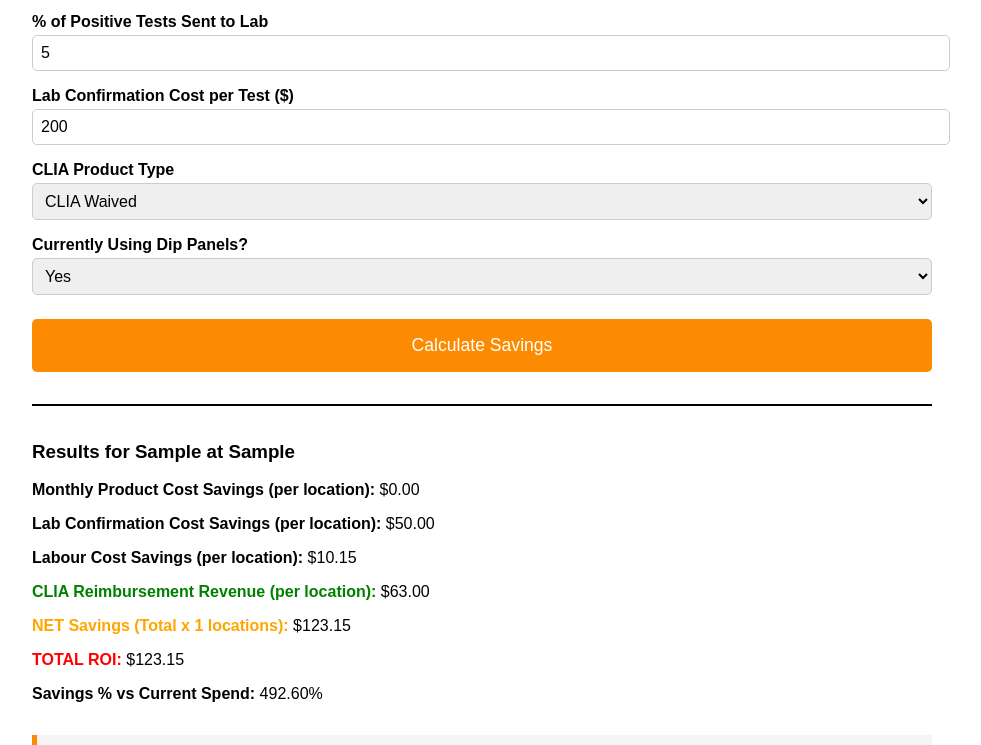
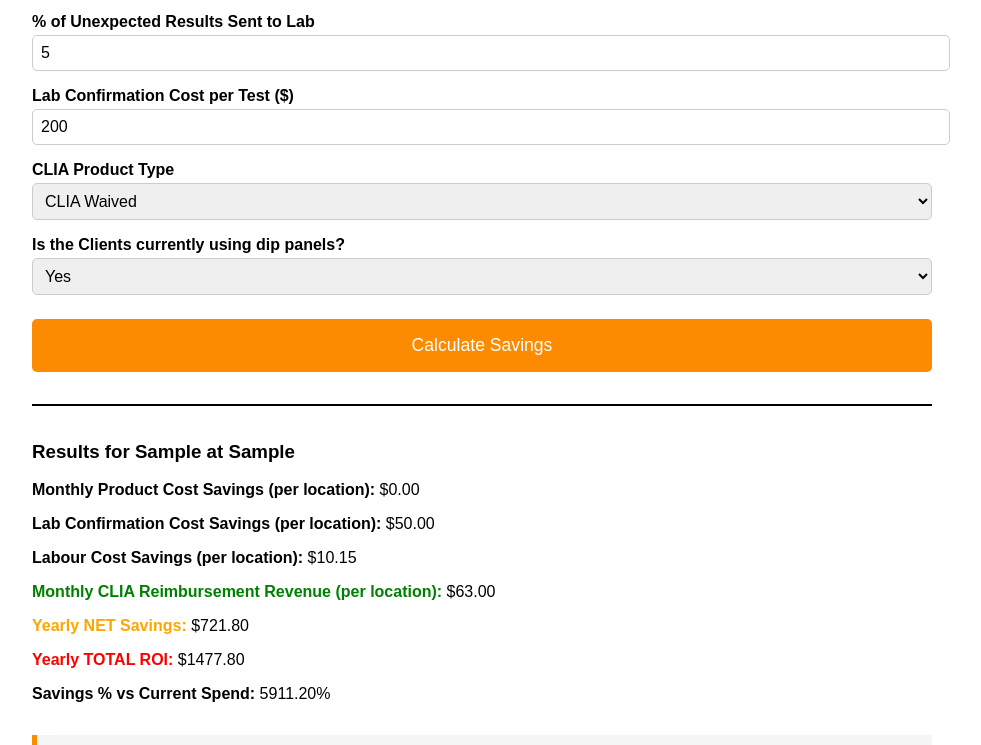
Before and after one commit to TopazJohn/SalesCalculator, a plain HTML site: page index.html in a window 1280 px wide. Both pictures are taken after typing "Sample", "Sample", "5", "5", "5", "5" into the empty fields and a click on the button "Calculate Savings". Shown: the part 559-1304 px from the top of the page, without its empty margins (158-1139 px from the left). Drawn offline with Linux system fonts and the light colour scheme.

Commit message:
Update index.html

```diff
--- a/index.html
+++ b/index.html
@@ -103,8 +103,8 @@
   <label>Topaz Cost per Test ($)</label>
   <input type="number" id="topazCost" />
 
-  <label>% of Positive Tests Sent to Lab</label>
-  <input type="number" id="positiveRate" placeholder="e.g. 25" />
+  <label>% of Unexpected Results Sent to Lab</label>
+  <input type="number" id="positiveRate" placeholder="National Average = >3%" />
 
   <label>Lab Confirmation Cost per Test ($)</label>
   <input type="number" id="labCost" value="200" />
@@ -115,7 +115,7 @@
     <option value="forensic">Forensic Use Only</option>
   </select>
 
-  <label>Currently Using Dip Panels?</label>
+  <label>Is the Clients currently using dip panels?</label>
   <select id="usesDip">
     <option value="yes">Yes</option>
     <option value="no">No</option>
@@ -160,8 +160,9 @@
       const cliaRevenue = clia === 'clia' ? tests * 12.60 : 0;
       const labourSavings = usesDip === 'yes' ? (tests * (5 / 60)) * 24.36 : 0;
 
+      const netSavings = ((productSavings + labSavings + labourSavings) * locations) * 12;
       const totalPerLocation = productSavings + labSavings + cliaRevenue + labourSavings;
-      const totalROI = totalPerLocation * locations;
+      const totalROI = (totalPerLocation * locations) * 12;
       const originalCost = tests * currentCost * locations;
       const savingsPercent = (totalROI / originalCost) * 100;
 
@@ -170,9 +171,9 @@
         <p><strong>Monthly Product Cost Savings (per location):</strong> $${productSavings.toFixed(2)}</p>
         <p><strong>Lab Confirmation Cost Savings (per location):</strong> $${labSavings.toFixed(2)}</p>
         <p><strong>Labour Cost Savings (per location):</strong> $${labourSavings.toFixed(2)}</p>
-        <p><strong class="green">CLIA Reimbursement Revenue (per location):</strong> $${cliaRevenue.toFixed(2)}</p>
-        <p><strong class="orange">NET Savings (Total x ${locations} locations):</strong> $${totalROI.toFixed(2)}</p>
-        <p><strong class="red">TOTAL ROI:</strong> $${totalROI.toFixed(2)}</p>
+        <p><strong class="green">Monthly CLIA Reimbursement Revenue (per location):</strong> $${cliaRevenue.toFixed(2)}</p>
+        <p><strong class="orange">Yearly NET Savings:</strong> $${netSavings.toFixed(2)}</p>
+        <p><strong class="red"> Yearly TOTAL ROI:</strong> $${totalROI.toFixed(2)}</p>
         <p><strong>Savings % vs Current Spend:</strong> ${savingsPercent.toFixed(2)}%</p>
       `;
     }
```
